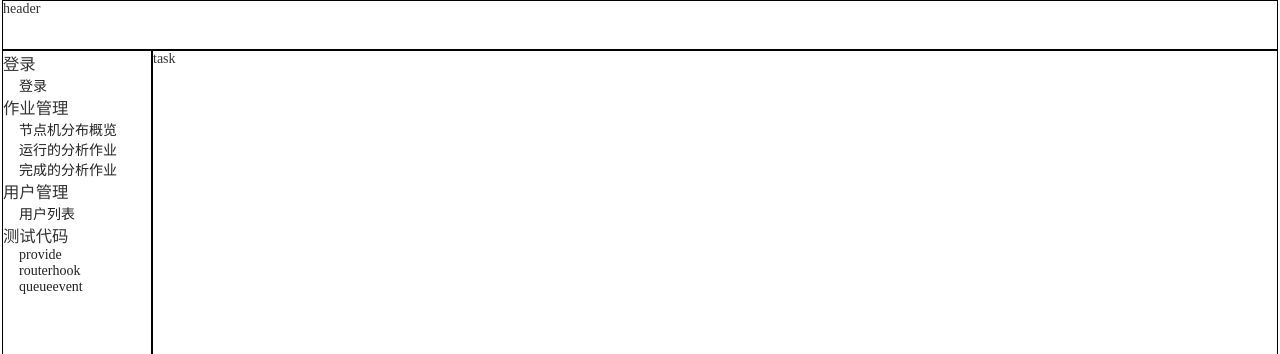
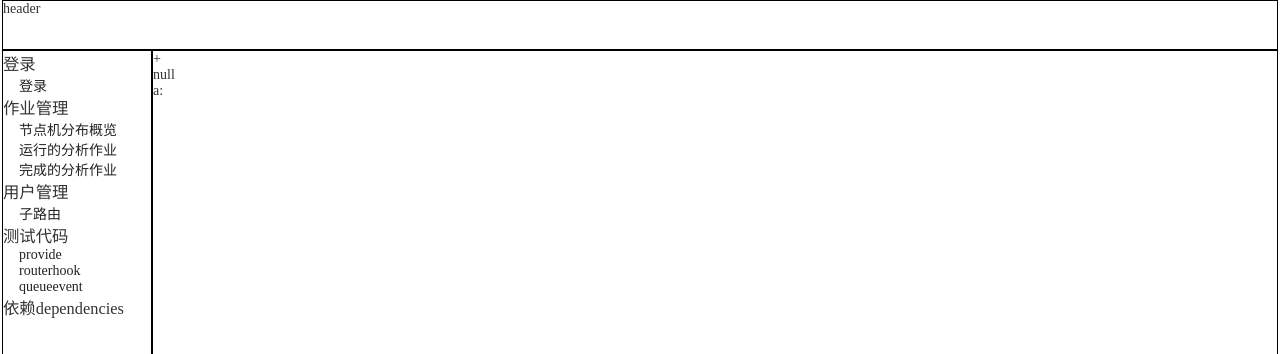
Before and after one commit to heibaikn/vue-toc, a Vue app: page /computed in a window 1280 px wide. Shown: the top 354 px of the page. Built offline with nearby package versions, Linux system fonts and the light colour scheme.

Commit message:
computed

```diff
--- a/package.json
+++ b/package.json
@@ -1,5 +1,5 @@
 {
-  "name": "d",
+  "name": "renderbus",
   "version": "1.0.0",
   "description": "A Vue.js project",
   "author": "kn <heibaikn@gmail.com>",
@@ -11,7 +11,8 @@
     "e2e": "node test/e2e/runner.js",
     "test": "npm run unit && npm run e2e",
     "lint": "eslint --ext .js,.vue src test/unit/specs test/e2e/specs",
-    "build": "node build/build.js"
+    "build": "node build/build.js",
+    "kn": "webpack-dev-server --host 127.0.0.1 --public 127.0.0.1:8082 --watch-poll"
   },
   "dependencies": {
     "axios": "^0.17.1",
--- a/src/components/slider/slider.vue
+++ b/src/components/slider/slider.vue
@@ -37,7 +37,7 @@ export default {
                 title: '用户管理',
                 list: [
                     {
-                        name: '用户列表',
+                        name: '子路由',
                         to: '/user',
                     },
                 ]
@@ -57,6 +57,11 @@ export default {
                         to: '/queueevent',
                     },
                 ]
+            },{
+                title: '依赖dependencies',
+                list: [
+
+                ]
             }]
         }
     }
--- /dev/null
+++ b/src/views/Test/computed.vue
@@ -0,0 +1,41 @@
+<template lang="pug">
+.login
+    div(@click="a++") +
+    div(@click="a=null") null
+    div {{b}}
+
+
+</template>
+<script>
+import { mapActions } from "vuex";
+export default {
+    name: "",
+    data() {
+        return {
+            a: 1,
+            img: '../../assets/logo.png',
+            verify: "",
+            size: 1024 * 1024,
+            userName: "",
+            password: "",
+            rememberPassword: false
+        };
+    },
+    computed: {
+        b: {
+            get() {
+                console.log(this.a);
+                return 'a:'
+            }
+        }
+    },
+    methods: {
+        ...mapActions("Test", ["queue"]),
+    }
+};
+</script>
+<style lang="scss">
+.login {
+  border: 1px solid #000;
+}
+</style>
--- a/src/views/Test/queue-event.vue
+++ b/src/views/Test/queue-event.vue
@@ -1,5 +1,7 @@
 <template lang="pug">
 .login
+    div
+      <img :src='img'>
     div 用户名account:
         input(type="text" placeholder="请输入用户名" v-model="userName")
         span {{this.userName}}
@@ -16,12 +18,16 @@ export default {
   name: "",
   data() {
     return {
+      img:'../../assets/logo.png',
       verify: "",
       size: 1024 * 1024,
       userName: "",
       password: "",
       rememberPassword: false
     };
+  },
+  computed:{
+    // img:
   },
   methods: {
     ...mapActions("Test", ["queue"]),
--- a/src/views/Test/router/index.js
+++ b/src/views/Test/router/index.js
@@ -19,4 +19,9 @@ export default [
         name: 'queueevent',
         component: () => import('../queue-event')
     },
+    {
+        path: '/computed',
+        name: 'computed',
+        component: () => import('../computed')
+    },
 ]
```
Also changed, not shown: src/views/test.js (added, +7 -0 lines), 11 other files (tests, documents, lock files or other folders).
